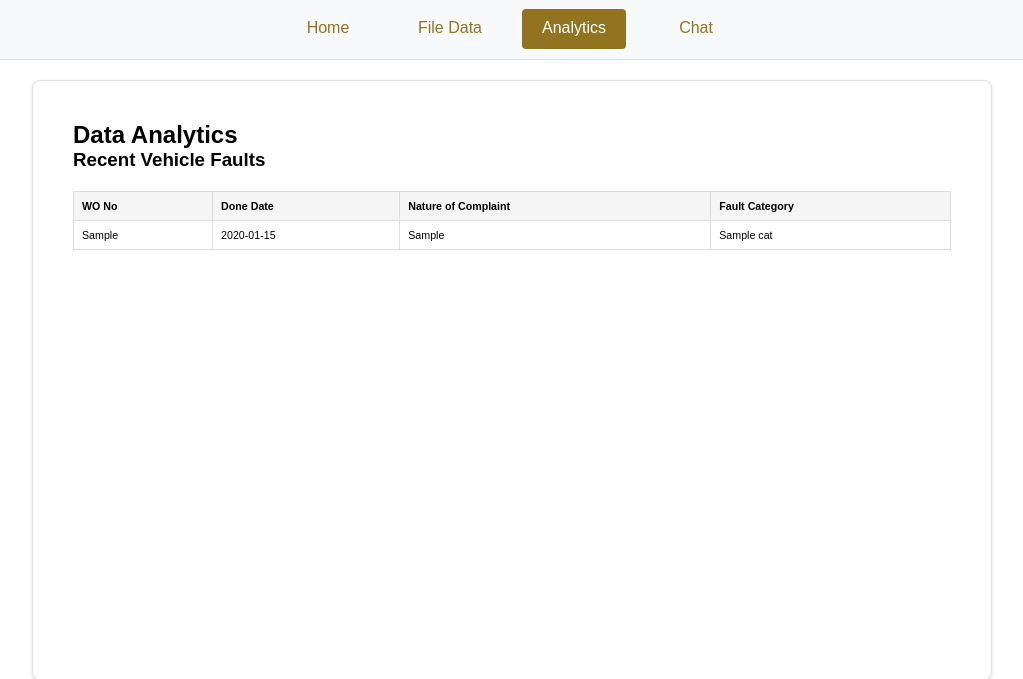
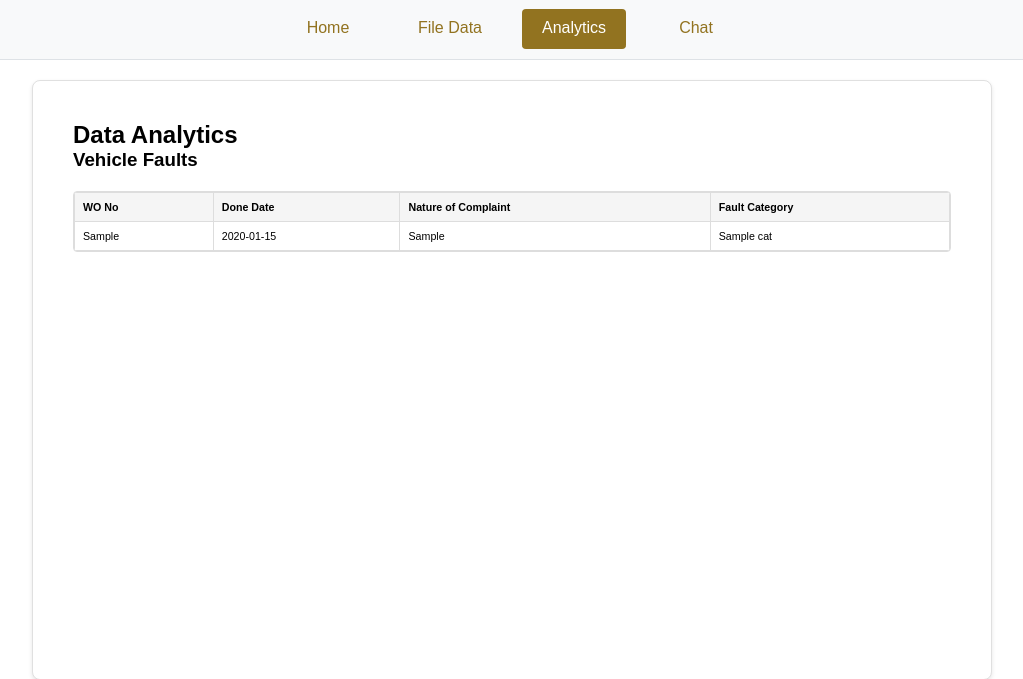
Before and after one commit to christopheryeo/GBL, a Flask app: template src/templates/analytics.html in a window 1280 px wide. Shown: the part 161-840 px from the top of the page, without its empty margins (128-1151 px from the left). Run offline with Flask 3, Linux system fonts and the light colour scheme; the template is opened without the code that fills it: most values are stand-ins (such as "Sample title", 1, 10 or a date in 2020); parts of the project's set-up code (start-up, migrations or seed data) failed here and were passed over.

Commit message:
Added Data Frame scroll table

```diff
--- a/src/templates/analytics.html
+++ b/src/templates/analytics.html
@@ -13,10 +13,16 @@ Author: Chris Yeo
     <link rel="stylesheet" href="/static/style.css">
     <script src="https://cdn.jsdelivr.net/npm/chart.js"></script>
     <style>
+        .table-container {
+            max-height: 600px;
+            overflow-y: auto;
+            margin: 20px 0;
+            border: 1px solid #ddd;
+            border-radius: 4px;
+        }
         .fault-table {
             width: 100%;
             border-collapse: collapse;
-            margin: 20px 0;
             font-size: 8pt;
         }
         .fault-table th, .fault-table td {
@@ -27,12 +33,30 @@ Author: Chris Yeo
         .fault-table th {
             background-color: #f5f5f5;
             font-weight: bold;
+            position: sticky;
+            top: 0;
+            z-index: 1;
         }
         .fault-table tr:nth-child(even) {
             background-color: #fafafa;
         }
         .fault-table tr:hover {
             background-color: #f0f0f0;
+        }
+        /* Custom scrollbar styling */
+        .table-container::-webkit-scrollbar {
+            width: 8px;
+        }
+        .table-container::-webkit-scrollbar-track {
+            background: #f1f1f1;
+            border-radius: 4px;
+        }
+        .table-container::-webkit-scrollbar-thumb {
+            background: #927320;
+            border-radius: 4px;
+        }
+        .table-container::-webkit-scrollbar-thumb:hover {
+            background: #755c19;
         }
     </style>
 </head>
@@ -58,7 +82,8 @@ Author: Chris Yeo
                     <div class="analytics-section">
                         <h2>Data Analytics</h2>
                         <div class="analytics-content">
-                            <h3>Recent Vehicle Faults</h3>
+                            <h3>Vehicle Faults</h3>
+                            <div class="table-container">
                                 <table class="fault-table">
                                     <thead>
                                         <tr>
@@ -69,7 +94,7 @@ Author: Chris Yeo
                                         </tr>
                                     </thead>
                                     <tbody>
-                                    {% for row in excel_data.data[:10] %}
+                                        {% for row in excel_data.data %}
                                         <tr>
                                             <td>{{ row['WO No'] }}</td>
                                             <td>{{ row['Done Date'] }}</td>
@@ -79,6 +104,7 @@ Author: Chris Yeo
                                         {% endfor %}
                                     </tbody>
                                 </table>
+                            </div>
                         </div>
                     </div>
                 {% else %}
```
Lines whose indentation alone changed are shown as unchanged.
